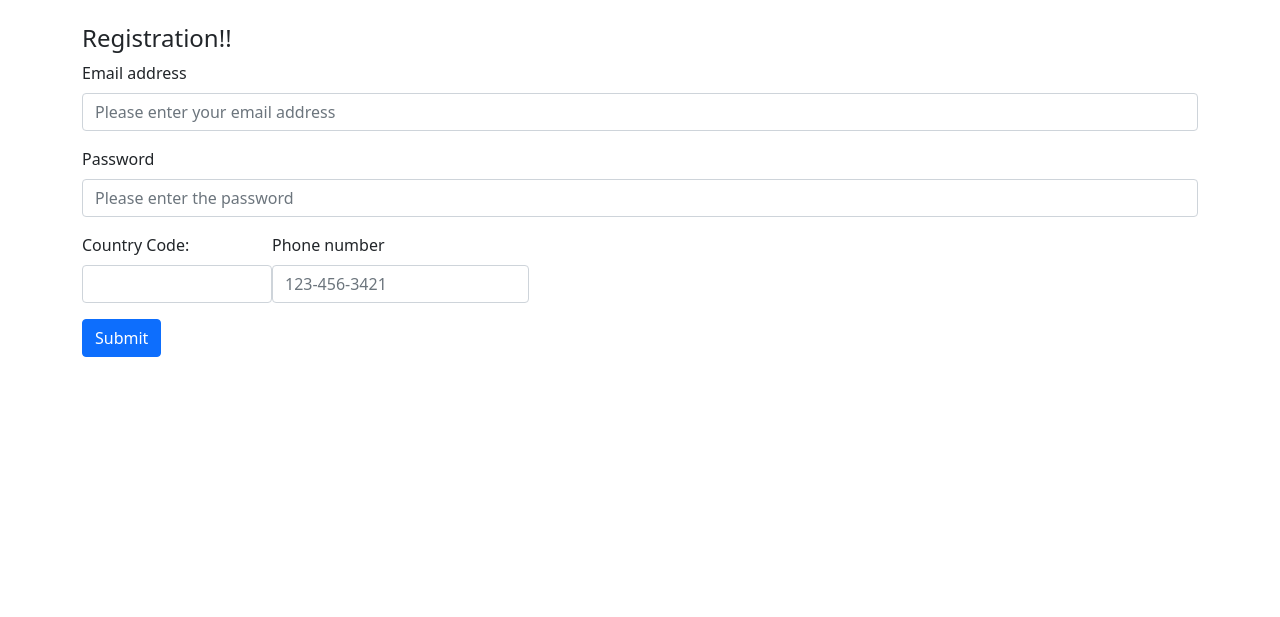
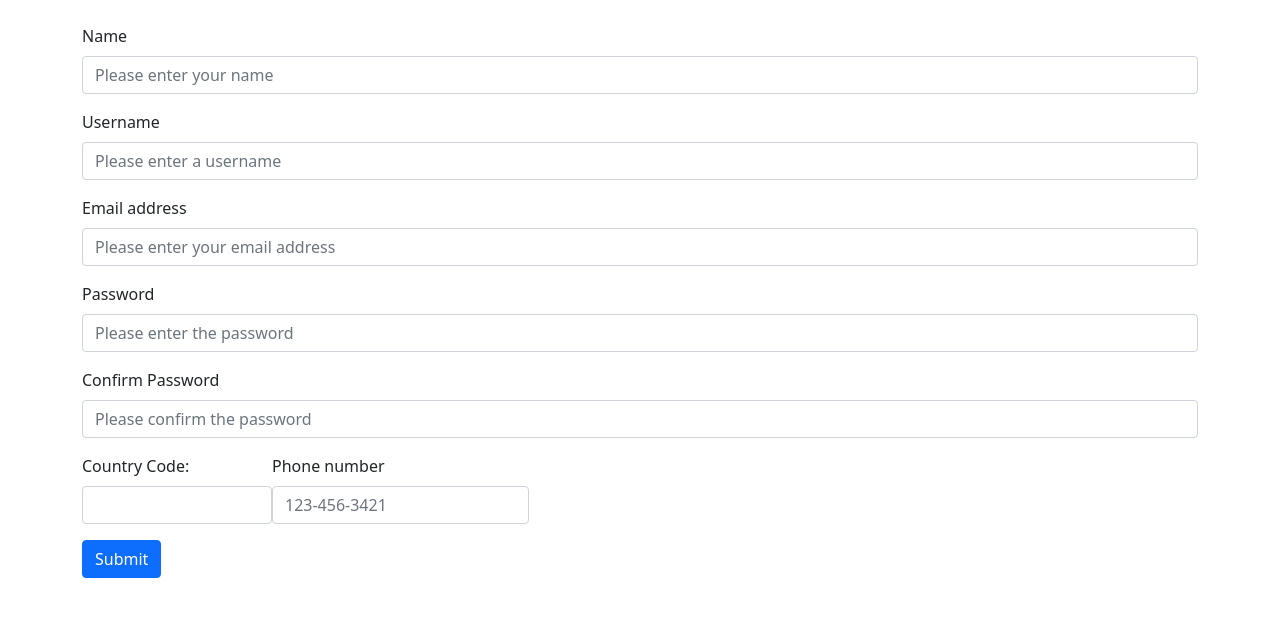
Before and after one commit to erratus/erratas, a Flask app: page /register in a window 1280 px wide. Shown: the part 56-673 px from the top of the page. Run offline with Flask 3, Linux system fonts and the light colour scheme.

Commit message:
Update register.html

```diff
--- a/proj/templates/register.html
+++ b/proj/templates/register.html
@@ -4,15 +4,27 @@
 
 <br>
 <div class="container">
-      <h4>Registration!!</h4>
-      <form method="post">
+    <form action="/register" method="post" onsubmit="return validateForm()">
+        <div class="mb-3">
+            <label for="name" class="form-label">Name</label>
+            <input type="text" name="name" class="form-control" placeholder="Please enter your name" id="name" required>
+        </div>
+        <div class="mb-3">
+            <label for="username" class="form-label">Username</label>
+            <input type="text"  name="username" class="form-control" maxlength="30" placeholder="Please enter a username" id="username" required>
+        </div>
         <div class="mb-3">
             <label for="exampleInputEmail1" class="form-label">Email address</label>
-              <input type="email" class="form-control" placeholder="Please enter your email address" id="exampleInputEmail1" aria-describedby="emailHelp" required>
+            <input type="email" name="email" class="form-control" placeholder="Please enter your email address" id="exampleInputEmail1" aria-describedby="emailHelp" required>
         </div>
         <div class="mb-3">
             <label for="exampleInputPassword1" class="form-label">Password</label>
-              <input type="password" class="form-control" placeholder="Please enter the password" id="exampleInputPassword1" required>
+            <input type="password" name="password" class="form-control" maxlength="20" minlength="8" placeholder="Please enter the password" id="password" required>
+        </div>
+        <div class="mb-3">
+            <label for="confirmPassword" class="form-label">Confirm Password</label>
+            <input type="password" name="confirmpassword" class="form-control" maxlength="20" minlength="8" placeholder="Please confirm the password"  id="confirmPassword" required>
+            <small id="passwordMatch" style="color: red;"></small>
         </div>
         <div class="mb-3">
             <div class="d-flex">
@@ -36,14 +48,27 @@
                 </div>
                 <div class="phone-number-input">
                     <label for="phoneNumber" class="form-label">Phone number</label>
-                      <input type="tel" class="form-control" id="phoneNumber" placeholder="123-456-3421" required pattern="\d{3}-\d{3}-\d{4}">
+                    <input type="tel" name="phone_number" class="form-control" id="phoneNumber" placeholder="123-456-3421" required pattern="[0-9]{10}">
                 </div>
             </div>
         </div>
         <button type="submit" class="btn btn-primary">Submit</button>
     </form>
-  </div>
 
 
+    <script>
+        function validateForm() {
+            var password = document.getElementById("password").value;
+            var confirmPassword = document.getElementById("confirmPassword").value;
 
+            if (password !== confirmPassword) {
+                document.getElementById("passwordMatch").innerText = "Passwords do not match!";
+                return false;
+            } else {
+                document.getElementById("passwordMatch").innerText = "";
+                return true;
+            }
+        }
+    </script>
+</div>
 {% endblock main %}
```
Lines whose indentation alone changed are shown as unchanged.
